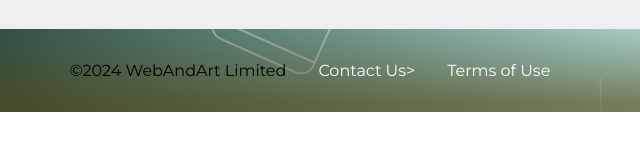
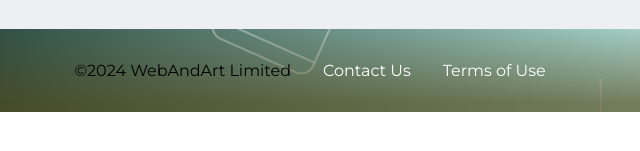
Before and after one commit to andyjalex/web-art, a website: page public/contact-us/index.html in a window 1280 px wide. Shown: the part 645-796 px from the top of the page, 330-970 px from the left. Drawn offline with Linux system fonts and the light colour scheme.

Commit message:
general updates

```diff
--- a/public/contact-us/index.html
+++ b/public/contact-us/index.html
@@ -89,7 +89,7 @@
               ©2024 WebAndArt Limited
             </li>
             <li class="main-footer__link">
-                    <a href="#">Contact Us>
+                    <a href="#">Contact Us</a>
               </li>
               <li class="main-footer__link">
                   <a href="#">Terms of Use</a>
```
Also changed, not shown: 2 other files.
